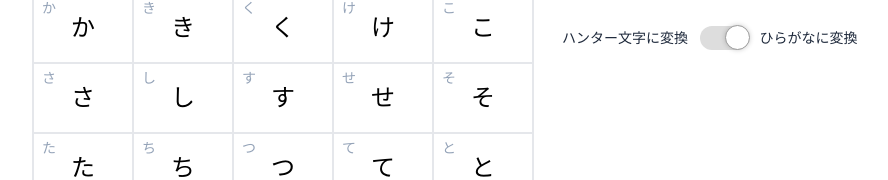
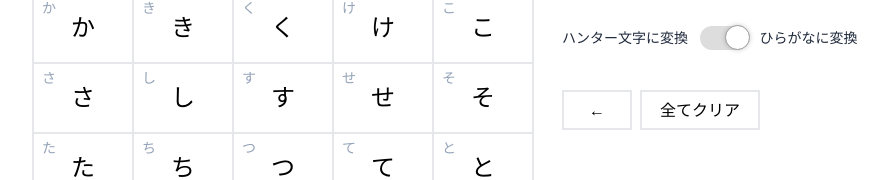
Before and after one commit to nanasi-1/hunter-mozi-converter, a React (Vite) app: page / in a window 1280 px wide. Shown: the part 118-298 px from the top of the page, without its empty margins (8-896 px from the left). Built offline with nearby package versions, Linux system fonts and the light colour scheme; a web font is replaced by a local one.

Commit message:
削除機能を実装

```diff
--- a/src/App.tsx
+++ b/src/App.tsx
@@ -1,18 +1,18 @@
-import { useState } from "react";
 import { MoziSelector } from "./components/MoziSelector";
 import Result from "./components/output/Result";
 import { useSelectMode } from "./components/output/Mode";
+import { Backspace, ClearInput } from "./components/output/ClearInput";
+import { useMozies } from "./hooks/mozies";
 
 function App() {
-  const [mozies, setMozies] = useState<string[]>([])
-  const onSelect = (mozi: string) => setMozies(array => [...array, mozi])
+  const { mozies, ...controlMozi } = useMozies()
   const { selectMode, selectModeToggle } = useSelectMode()
 
   return (
     <main className="p-10 w-screen">
       <div className="flex gap-x-7 w-full">
         <div>
-          <MoziSelector mode={selectMode} onInput={onSelect} />
+          <MoziSelector mode={selectMode} onInput={controlMozi.push} />
         </div>
         <div className="w-full">
           <h1 className="font-bold text-3xl pb-5">ハンター文字変換機</h1>
@@ -21,6 +21,8 @@ function App() {
           <div className="mt-10 px-6">
             <Result mozies={mozies} mode={selectMode} />
           </div>
+          <Backspace disabled={mozies.length === 0} onClick={controlMozi.shift} />
+          <ClearInput disabled={mozies.length === 0} onClick={controlMozi.clear} />
         </div>
       </div>
     </main>
--- /dev/null
+++ b/src/components/output/ClearInput.tsx
@@ -0,0 +1,30 @@
+import { tv } from "tailwind-variants"
+
+const base = tv({
+  base: [
+    "border-2", "w-[120px]", "h-[40px]",
+    "hover:bg-slate-100", "transition-colors"
+  ]
+})
+
+export function ClearInput({ onClick, disabled }: {
+  onClick?: () => void
+  disabled: boolean
+}) {
+  return (
+    <button className={base()} onClick={onClick} disabled={disabled}>全てクリア</button>
+  )
+}
+
+export function Backspace({ onClick, disabled }: {
+  onClick?: () => void
+  disabled: boolean
+}) {
+  const button = tv({
+    extend: base,
+    base: ["mr-2", "w-[70px]"]
+  })
+  return (
+    <button className={button()} onClick={onClick} disabled={disabled}>←</button>
+  )
+}
--- /dev/null
+++ b/src/hooks/mozies.ts
@@ -0,0 +1,13 @@
+import { useState } from "react";
+
+export function useMozies() {
+  const [mozies, setMozies] = useState<string[]>([])
+  const clear = () => setMozies([])
+  const push = (m: string) => setMozies(a => [...a, m])
+  const shift = () => setMozies(a => a.slice(0, -1))
+
+  return {
+    mozies, set: setMozies, clear,
+    push, shift
+  }
+}
```
